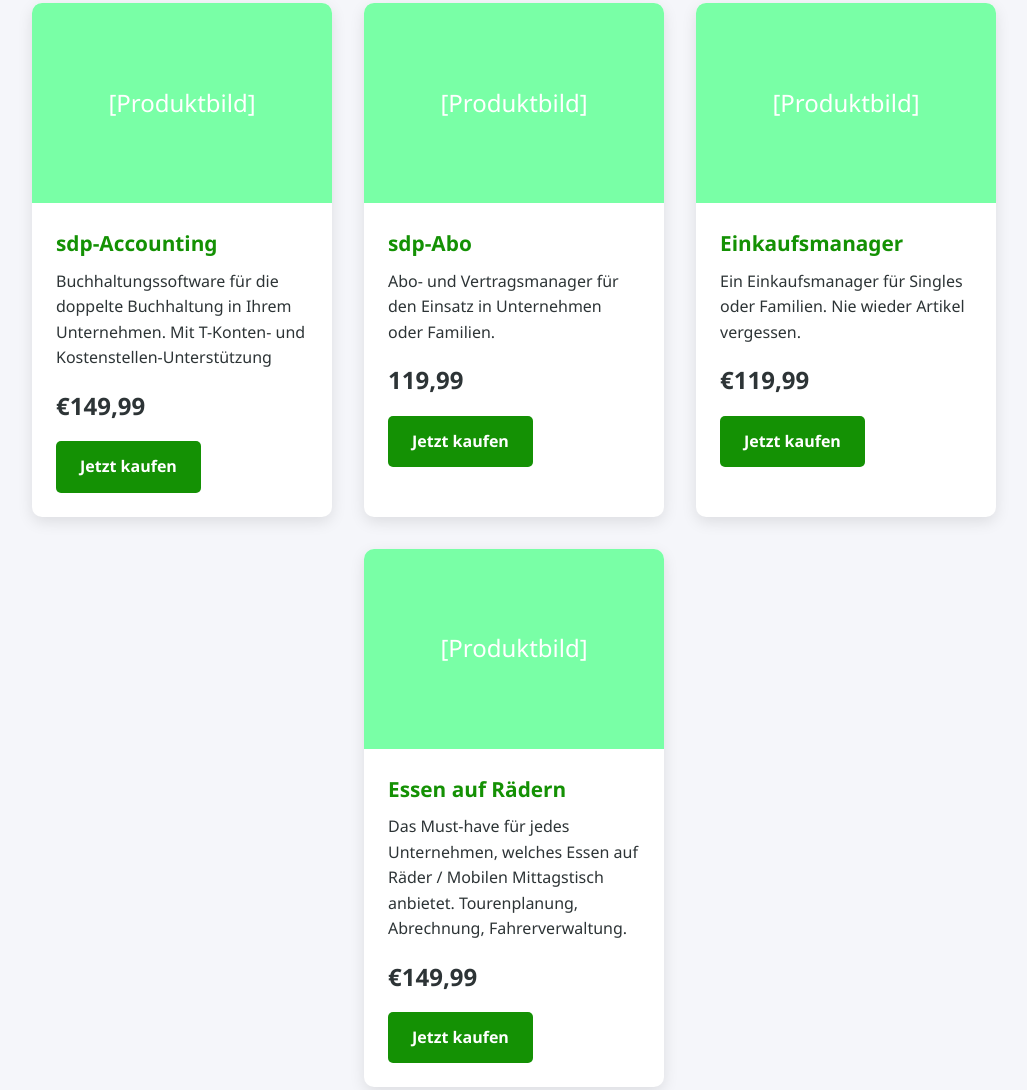
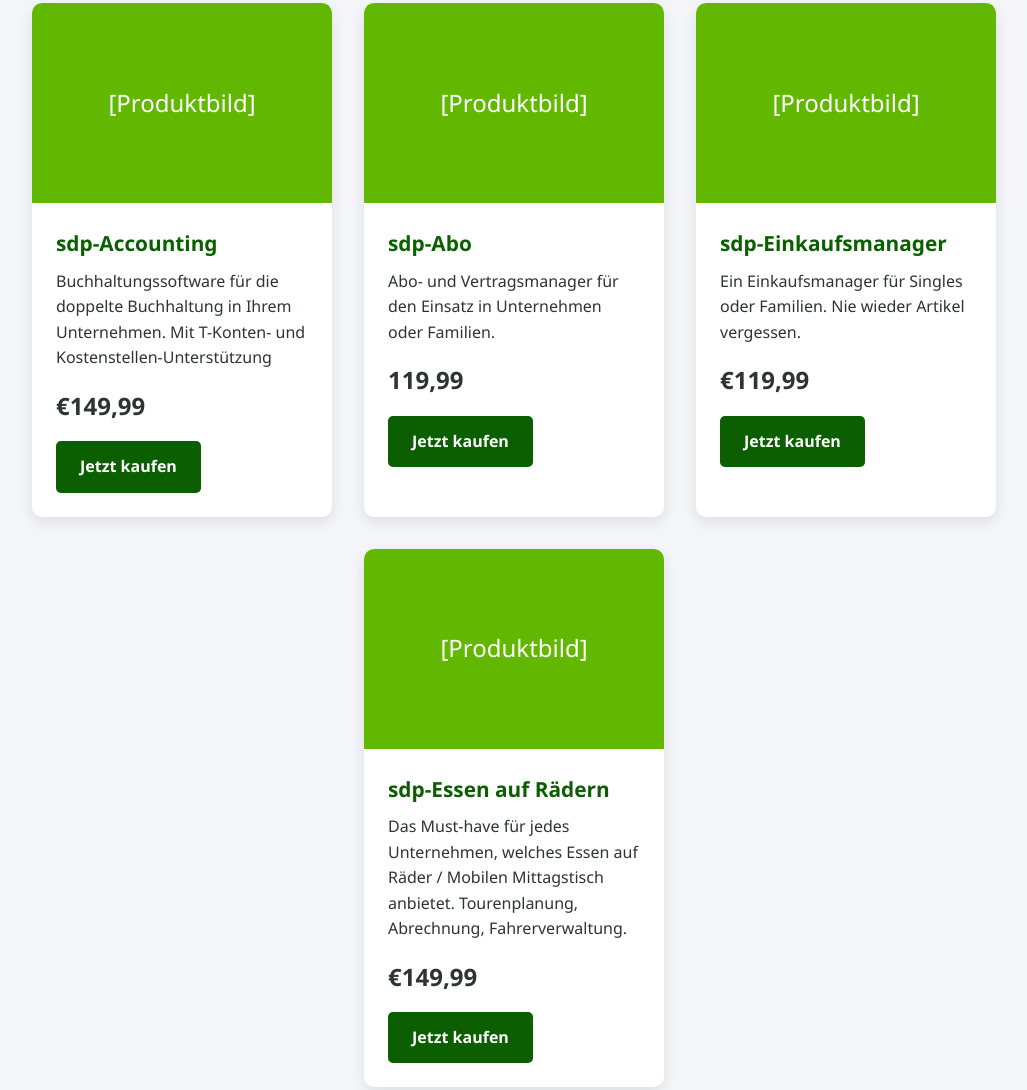
Before and after one commit to s-digitalproducts/s-digitalproducts.github.io, a plain HTML site: page index.html in a window 1280 px wide. Shown: the part 250-1340 px from the top of the page, without its empty margins (126-1153 px from the left). Drawn offline with Linux system fonts and the light colour scheme.

Commit message:
Update index.html

```diff
--- a/index.html
+++ b/index.html
@@ -6,8 +6,8 @@
     <title>Digitale Produkte | Dein Shop</title>
     <style>
         :root {
-            --primary: #149104;
-            --secondary: #79ffa6;
+            --primary: #0b5f00;
+            --secondary: #62b800;
             --dark: #2d3436;
             --light: #f5f6fa;
             --success: #00b894;
@@ -152,7 +152,9 @@
                     <h3 class="product-title">sdp-Accounting</h3>
                     <p>Buchhaltungssoftware für die doppelte Buchhaltung in Ihrem Unternehmen. Mit T-Konten- und Kostenstellen-Unterstützung</p>
                     <div class="product-price">€149,99</div>
-                    <a href="#" class="btn">Jetzt kaufen</a>
+                    <a href="mailto:schueldink@ik.me?subject=Kauf: sdp-Accounting&body=Ich möchte gerne 'sdp-Accounting' zum Preis von 149,99€ kaufen.%0D%0ABitte senden Sie mir die Zahlungsinformationen.%0D%0A%0D%0AMit freundlichen Grüßen,%0D%0A[Ihr Name]" class="btn">
+    Jetzt kaufen
+</a>
                 </div>
             </div>
 
@@ -175,7 +177,7 @@
                     [Produktbild]
                 </div>
                 <div class="product-info">
-                    <h3 class="product-title">Einkaufsmanager</h3>
+                    <h3 class="product-title">sdp-Einkaufsmanager</h3>
                     <p>Ein Einkaufsmanager für Singles oder Familien. Nie wieder Artikel vergessen.</p>
                     <div class="product-price">€119,99</div>
                     <a href="#" class="btn">Jetzt kaufen</a>
@@ -187,7 +189,7 @@
                     [Produktbild]
                 </div>
                 <div class="product-info">
-                    <h3 class="product-title">Essen auf Rädern</h3>
+                    <h3 class="product-title">sdp-Essen auf Rädern</h3>
                     <p>Das Must-have für jedes Unternehmen, welches Essen auf Räder / Mobilen Mittagstisch anbietet. Tourenplanung, Abrechnung, Fahrerverwaltung.</p>
                     <div class="product-price">€149,99</div>
                     <a href="#" class="btn">Jetzt kaufen</a>
```
